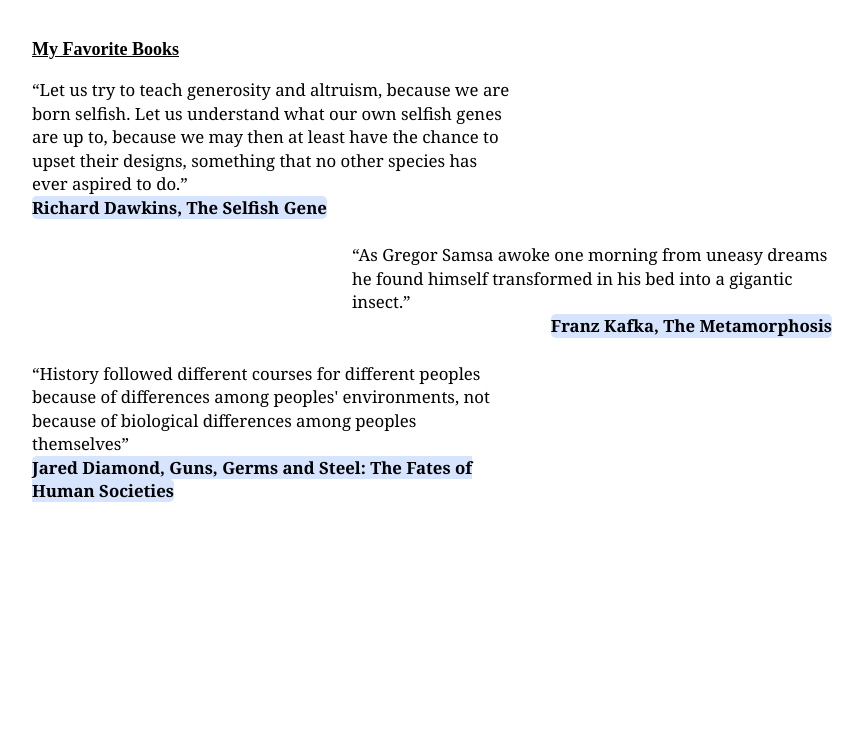
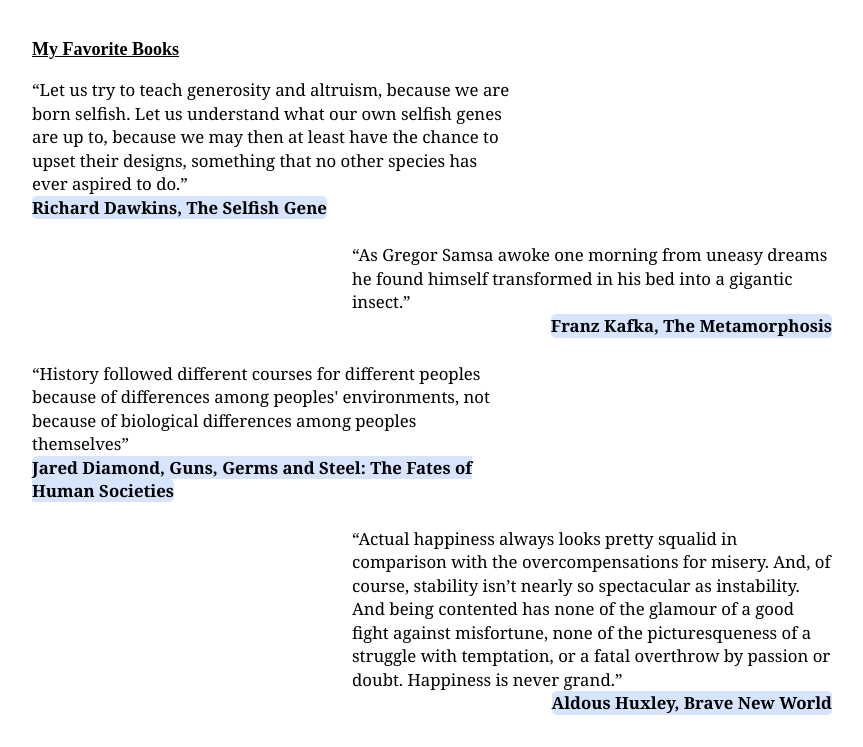
Before and after one commit to ThomasKwokWaitTak/comp5322_mid_project, a website: page index.html in a window 1280 px wide. Shown: the part 747-1494 px from the top of the page, without its empty margins (208-1071 px from the left). Before the commit the page ends 1282 px from the top, so only its background shows below. Drawn offline with Linux system fonts and the light colour scheme; files that its build step writes are made by us from their sources; files whose address does not match are found by name.

Commit message:
Added a bobk

```diff
--- a/index.html
+++ b/index.html
@@ -96,6 +96,11 @@
                 <br>
                 <b>Jared Diamond, Guns, Germs and Steel: The Fates of Human Societies</b>
             </div>
+            <div class="quote">
+                <q>Actual happiness always looks pretty squalid in comparison with the overcompensations for misery. And, of course, stability isn’t nearly so spectacular as instability. And being contented has none of the glamour of a good fight against misfortune, none of the picturesqueness of a struggle with temptation, or a fatal overthrow by passion or doubt. Happiness is never grand.</q>
+                <br>
+                <b>Aldous Huxley, Brave New World</b>
+            </div>
         </div>
     </div>
 </body>
```
